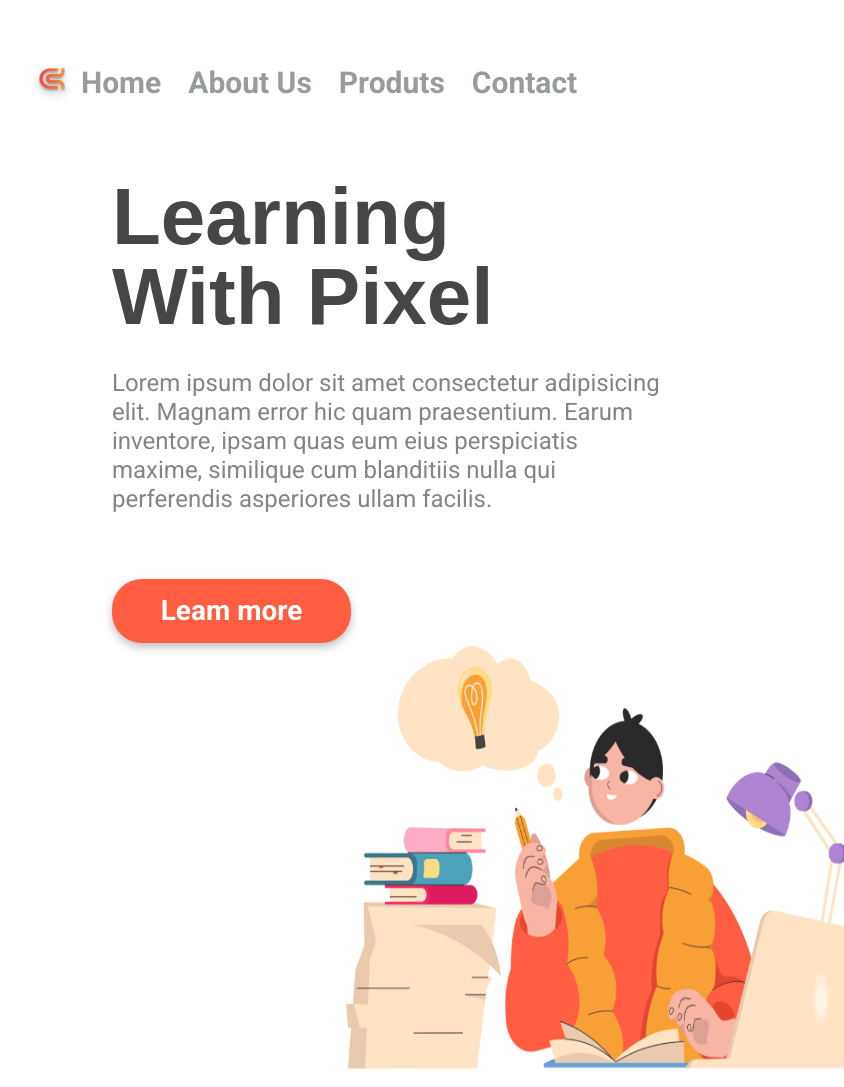
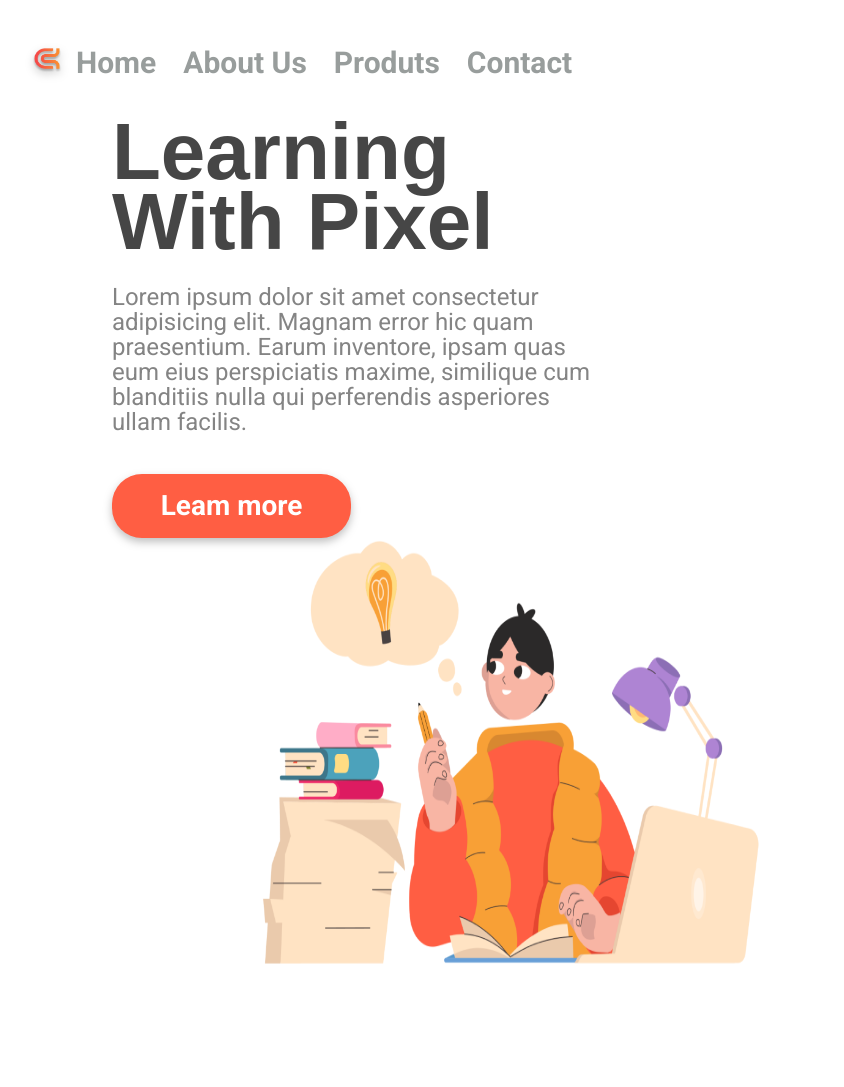
Before and after one commit to Walleksoncruz1/Projeto-Livraria, a plain HTML site: page index.html in a window 1280 px wide. Shown: the whole page, without its empty margins (38-882 px from the left). After the commit the page ends 983 px from the top, so only its background shows below. Drawn offline with Linux system fonts and the light colour scheme.

Commit message:
Projeto-Livrara

```diff
--- a/styles.css
+++ b/styles.css
@@ -6,7 +6,7 @@
 }
 
 header {
-    margin: 20px 0 80px 75px;
+    margin: 0 0 40px 70px;
 
 }
 
@@ -28,9 +28,9 @@ header {
 }
 
 .image {
-    width: 600px;
+    width: 550px;
     height: 460px;
-    margin-left: 350px;
+    margin-left: 270px;
     display: inline-block;
 
 }
@@ -44,9 +44,9 @@ main {
 
 h1 {
     font-family: 'Righteous', sans-serif;
-    font-weight: 900;
+    font-weight: 700;
     font-size: 80px;
-    line-height: 80px;
+    line-height: 70px;
     color: #464646;
     width: 500px;
 }
@@ -54,11 +54,11 @@ h1 {
 p {
     font-weight: 400;
     font-size: 24px;
-    line-height: 29px;
+    line-height: 25px;
     color: #848484;
-    width: 550px;
-    margin-top: 32px;
-    margin-bottom: 65px;
+    width: 500px;
+    margin-top: 28px;
+    margin-bottom: 39px;
 }
 
 .button-main {
```
Also changed, not shown: index.html (+1 -1 lines).
